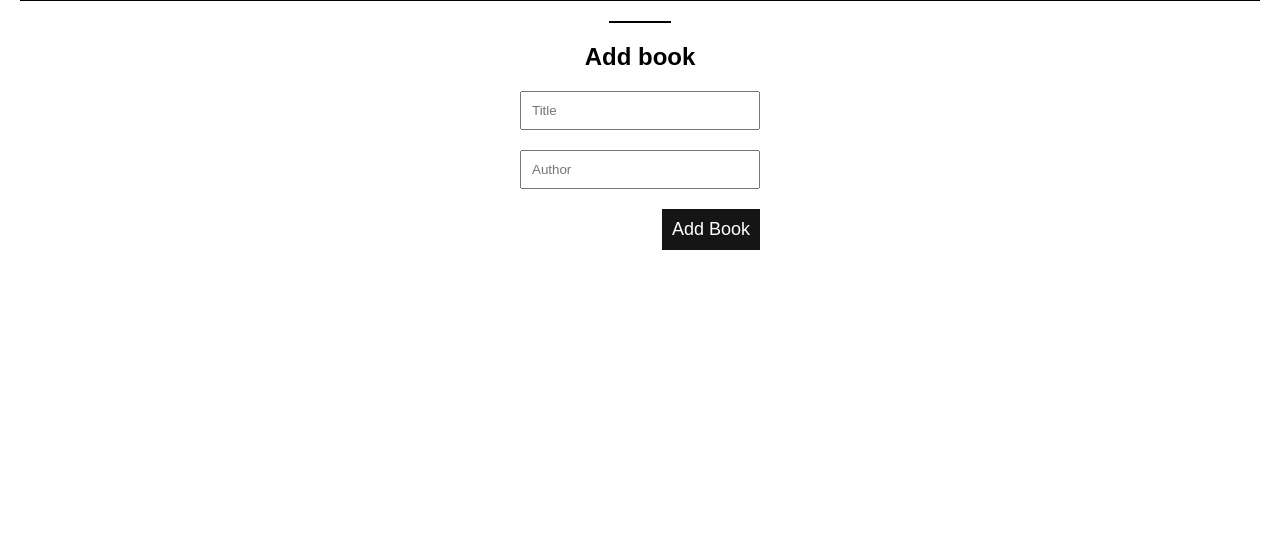
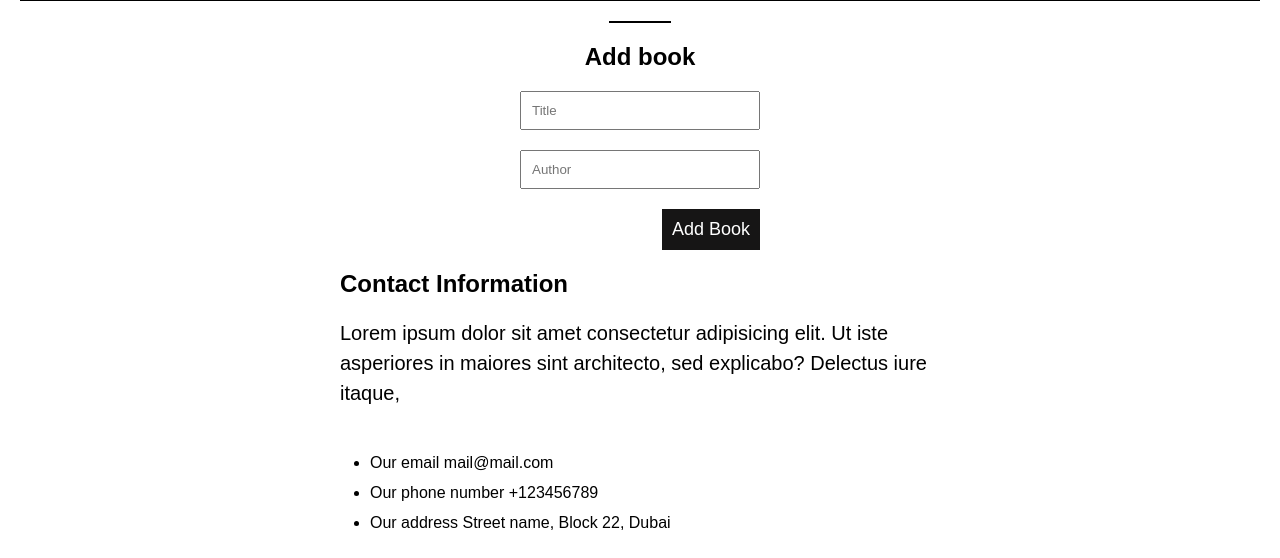
Before and after one commit to Hope1226/Awesome-books-library, a website: page index.html in a window 1280 px wide. Shown: the part 613-1171 px from the top of the page. Before the commit the page ends 863 px from the top, so only its background shows below. Drawn offline with Linux system fonts and the light colour scheme.

Commit message:
added contact page

```diff
--- a/assets/stylesheets/style.css
+++ b/assets/stylesheets/style.css
@@ -177,3 +177,34 @@ header {
   background-color: #848884;
   color: black;
 }
+
+.contact-info {
+  font-size: medium;
+}
+
+.contact-list {
+  align-items: center;
+  left: 50%;
+}
+
+.contact {
+  justify-self: center;
+  flex-direction: column;
+  justify-content: center;
+  align-items: center;
+  max-width: 60%;
+  width: 600px;
+}
+
+.contact-info {
+  /* margin-top: 20px; */
+  font-size: 20px;
+  padding-top: 20px;
+  line-height: 30px;
+}
+
+.contact-list {
+  margin-top: 20px;
+  padding: 20px 30px;
+  line-height: 30px;
+}
--- a/index.html
+++ b/index.html
@@ -36,5 +36,18 @@
       </form>
     </div>
   </section>
+  <section class="contact">
+    <h2 class="text-color contact-header">Contact Information</h2>
+    <div>
+      <p class="contact-info">Lorem ipsum dolor sit amet consectetur adipisicing elit.
+        Ut iste asperiores in maiores sint architecto,
+        sed explicabo? Delectus iure itaque,</p>
+        <ul class="contact-list">
+          <li>Our email mail@mail.com</li>
+          <li>Our phone number +123456789</li>
+          <li>Our address Street name, Block 22, Dubai</li>
+        </ul>
+    </div>
+  </section>
 </body>
 </html>
```
